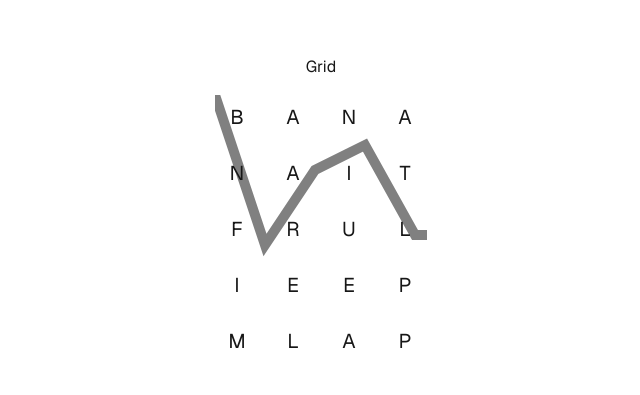
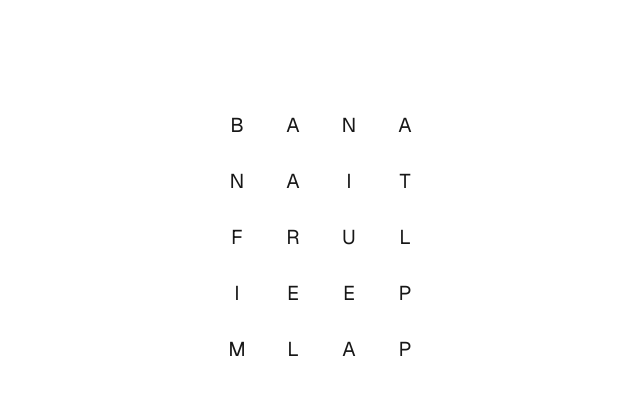
Before and after one commit to neststack/next-strands-game, a Next.js app: page / in a window 1280 px wide. Shown: the part 191-586 px from the top of the page, without its empty margins (319-959 px from the left). Built offline with nearby package versions, Linux system fonts and the light colour scheme.

Commit message:
feat(mvp): working demo

```diff
--- a/src/components/strandsGrid/DrawSvg.tsx
+++ b/src/components/strandsGrid/DrawSvg.tsx
@@ -4,14 +4,32 @@ interface DrawSvgProps {
   column: number;
   row: number;
   buttonSize: number;
-  temporaryPlot: StrandNodeType[];
+  currentPlot: StrandNodeType[];
+  type?: "current" | "correct" | "spangram";
 }
 
-const DrawSvg = ({ buttonSize, column, row }: DrawSvgProps) => {
+const DrawSvg = ({
+  buttonSize,
+  column,
+  currentPlot,
+  row,
+  type = "current"
+}: DrawSvgProps) => {
   //-----------------------------------
   // Computed
   const height = row * buttonSize + (row - 1) * 12;
   const width = column * buttonSize + (column - 1) * 12;
+  // Generate polyline points string from currentPlot
+  const polylinePoints = currentPlot
+    .map(
+      node =>
+        `${(node.column + 1) * buttonSize + (node.column - 2) * 12},${
+          (node.row + 1) * buttonSize + (node.row - 2) * 12
+        }`
+    )
+    .join(" ");
+  const color =
+    type === "correct" ? "skyblue" : type === "spangram" ? "orange" : "gray";
 
   return (
     <svg
@@ -20,14 +38,25 @@ const DrawSvg = ({ buttonSize, column, row }: DrawSvgProps) => {
       width={width}
       xmlns="http://www.w3.org/2000/svg"
     >
+      {currentPlot.length > 0 && (
         <polyline
-        points="0,0 50,150 100,75 150,50 200,140 250,140"
+          points={polylinePoints}
           style={{
             fill: "none",
-          stroke: "gray",
+            stroke: color,
             strokeWidth: "10"
           }}
         />
+      )}
+      {currentPlot.map((node, i) => (
+        <circle
+          key={i}
+          cx={(node.column + 1) * buttonSize + (node.column - 2) * 12}
+          cy={(node.row + 1) * buttonSize + (node.row - 2) * 12}
+          fill={color}
+          r={buttonSize / 2}
+        />
+      ))}
       Sorry, your browser does not support inline SVG.
     </svg>
   );
--- a/src/components/strandsGrid/StrandButton.tsx
+++ b/src/components/strandsGrid/StrandButton.tsx
@@ -9,7 +9,7 @@ interface StrandButtonProps {
 const StrandButton = ({ alphabet, buttonSize, onClick }: StrandButtonProps) => {
   return (
     <button
-      className={`w-[${buttonSize}px] h-[${buttonSize}px] rounded-full hover:shadow-lg shadow-black/50 uppercase text-xl transition-all duration-50 ease-in-out`}
+      className={`flex justify-center items-center w-[${buttonSize}px] h-[${buttonSize}px] rounded-full hover:shadow-lg shadow-black/50 uppercase text-xl transition-all duration-50 ease-in-out`}
       style={{
         height: `${buttonSize}px`,
         width: `${buttonSize}px`
--- a/src/components/strandsGrid/StrandsGrid.tsx
+++ b/src/components/strandsGrid/StrandsGrid.tsx
@@ -1,6 +1,6 @@
 "use client";
 
-import { useState } from "react";
+import { useEffect, useMemo } from "react";
 import useGrid from "@/store/features/grid";
 import { StrandNodeType } from "@/types";
 import DrawSvg from "./DrawSvg";
@@ -13,18 +13,26 @@ const Grid = () => {
   const {
     alphabets,
     column,
-    row
-    // correctWords,
-    // currentWord,
-    // displayMessage,
-    // isComplete,
-    // isMakingWord,
-    // updateCorrectWordsHandler,
-    // updateCurrentWordHandler,
-    // updateDisplayMessageHandler
+    correctWords,
+    currentWord,
+    displayMessage,
+    resetCurrentWordHandler,
+    row,
+    setIsCompleteHandler,
+    updateCorrectWordsHandler,
+    updateCurrentWordHandler,
+    updateDisplayMessageHandler
   } = useGrid();
-  const [localPlot, setLocalPlot] = useState<StrandNodeType[]>([]);
 
+  //-----------------------------------
+  // Computed
+  const correctPlotStrings = useMemo(
+    () => correctWords.map(el => el.plotString),
+    [correctWords]
+  );
+
+  //-----------------------------------
+  // Functions
   const buttonClickHandler = ({
     alphabet,
     column,
@@ -32,43 +40,128 @@ const Grid = () => {
     row
   }: StrandNodeType) => {
     // if the local plot is empty, add the current node to the plot
-    if (localPlot.length === 0) {
-      setLocalPlot([
-        {
+    if (currentWord.length === 0) {
+      updateCurrentWordHandler({
         alphabet,
         column,
         id,
         row
-        }
-      ]);
+      });
       return;
     }
 
     // get last node indexes
-    // const lastNode = localPlot[localPlot.length - 1];
-    // const lastNodeIndexes = {
-    //   column: lastNode.column,
-    //   row: lastNode.row
-    // };
+    const lastNode = currentWord[currentWord.length - 1];
+    const lastNodeIndexes = {
+      column: lastNode.column,
+      id: lastNode.id,
+      row: lastNode.row
+    };
 
     // if the last node is the same as the current node, end path and validate
+    if (
+      lastNodeIndexes.column === column &&
+      lastNodeIndexes.id === id &&
+      lastNodeIndexes.row === row
+    ) {
+      validateWordHandler();
+      return;
+    }
 
     // if the last node is not adjacent to the current node, clear path
+    if (
+      Math.abs(lastNodeIndexes.column - column) > 1 ||
+      Math.abs(lastNodeIndexes.row - row) > 1
+    ) {
+      updateDisplayMessageHandler({
+        message: " ",
+        type: "info"
+      });
+      resetCurrentWordHandler();
+      return;
+    }
 
-    setLocalPlot(prev => [
-      ...prev,
-      {
+    // Else
+    updateCurrentWordHandler({
       alphabet,
       column,
       id,
       row
+    });
+  };
+
+  const validateWordHandler = () => {
+    console.log("validateWordHandler", { correctPlotStrings, currentWord });
+    // if the current word is not in the correct words list, reset the current word
+    if (
+      !correctPlotStrings.includes(currentWord.map(node => node.id).join("_"))
+    ) {
+      updateDisplayMessageHandler({
+        message: "Incorrect",
+        type: "info"
+      });
+      resetCurrentWordHandler();
+      return;
     }
-    ]);
+
+    // if the current word is in the correct words list, make the current correct word active
+    if (
+      correctPlotStrings.includes(currentWord.map(node => node.id).join("_"))
+    ) {
+      const correctWord = correctWords.find(
+        correctWord =>
+          correctWord.plotString === currentWord.map(node => node.id).join("_")
+      );
+
+      console.log("Correct", { correctWord });
+
+      if (!correctWord) return;
+
+      updateCorrectWordsHandler(correctWord.word);
+      updateDisplayMessageHandler({
+        message: currentWord.map(node => node.alphabet).join(""),
+        type: correctWord.isSpangram ? "spangram" : "correct"
+      });
+      resetCurrentWordHandler();
+      return;
+    }
   };
+
+  useEffect(() => {
+    if (currentWord.length === 0) return;
+
+    const message = currentWord.map(node => node.alphabet).join("");
+
+    updateDisplayMessageHandler({
+      message: message,
+      type: "info"
+    });
+  }, [currentWord, updateDisplayMessageHandler]);
+
+  useEffect(() => {
+    if (correctWords.every(word => word.found)) {
+      updateDisplayMessageHandler({
+        message: "You Win!",
+        type: "correct"
+      });
+      setIsCompleteHandler();
+    }
+    // eslint-disable-next-line react-hooks/exhaustive-deps
+  }, [correctWords]);
 
   return (
     <div className="flex flex-col items-center justify-center gap-4">
-      <h1>Grid</h1>
+      <h1
+        className={`uppercase h-10 text-center text-xl ${
+          displayMessage.type === "correct"
+            ? "text-blue-500"
+            : displayMessage.type === "spangram"
+              ? "text-orange-500"
+              : "text-gray-500"
+        }`}
+      >
+        {displayMessage.message}
+      </h1>
       <div className="flex flex-col items-center justify-between gap-3 relative">
         {alphabets.map((row, i) => (
           <div
@@ -96,9 +189,21 @@ const Grid = () => {
         <DrawSvg
           buttonSize={BUTTON_SIZE}
           column={column}
+          currentPlot={currentWord}
           row={row}
-          temporaryPlot={localPlot}
         />
+        {correctWords
+          .filter(currentWord => currentWord.found)
+          .map((correctWord, i) => (
+            <DrawSvg
+              key={i}
+              buttonSize={BUTTON_SIZE}
+              column={column}
+              currentPlot={correctWord.plot}
+              row={row}
+              type={correctWord.isSpangram ? "spangram" : "correct"}
+            />
+          ))}
       </div>
     </div>
   );
--- a/src/store/features/grid/grid-slice.ts
+++ b/src/store/features/grid/grid-slice.ts
@@ -7,6 +7,7 @@ interface GridState {
     found: boolean;
     isSpangram: boolean;
     word: string;
+    plotString: string;
     plot: StrandNodeType[];
   }[];
   row: number;
@@ -71,6 +72,7 @@ const initialState: GridState = {
           row: 0
         }
       ],
+      plotString: "0-0_0-1_1-0_1-1_0-2_0-3",
       word: "banana"
     },
     {
@@ -108,6 +110,7 @@ const initialState: GridState = {
           row: 3
         }
       ],
+      plotString: "4-2_4-3_3-3_2-3_3-2",
       word: "apple"
     },
     {
@@ -139,6 +142,7 @@ const initialState: GridState = {
           row: 3
         }
       ],
+      plotString: "4-1_3-0_4-0_3-1",
       word: "lime"
     },
     {
@@ -176,6 +180,7 @@ const initialState: GridState = {
           row: 1
         }
       ],
+      plotString: "2-0_2-1_2-2_1-2_1-3",
       word: "fruit"
     }
   ],
@@ -198,6 +203,11 @@ const gridSlice = createSlice({
       state.currentWord = [];
     },
 
+    // setIsComplete
+    setIsComplete(state) {
+      state.isComplete = true;
+    },
+
     // updateCorrectWords
     updateCorrectWords(state, action: PayloadAction<string>) {
       const word = action.payload;
@@ -212,6 +222,8 @@ const gridSlice = createSlice({
 
     // updateCurrentWord
     updateCurrentWord(state, action: PayloadAction<StrandNodeType>) {
+      if (state.isComplete) return;
+
       state.currentWord.push(action.payload);
     },
 
@@ -230,6 +242,7 @@ const gridSlice = createSlice({
 
 export const {
   resetCurrentWord,
+  setIsComplete,
   updateCorrectWords,
   updateCurrentWord,
   updateDisplayMessage
--- a/src/store/features/grid/index.ts
+++ b/src/store/features/grid/index.ts
@@ -1,3 +1,3 @@
-import useGrid from "./grid";
+import useGrid from "./useGrid";
 
 export default useGrid;
--- a/src/store/features/grid/grid.ts
+++ b/src/store/features/grid/useGrid.ts
@@ -1,4 +1,7 @@
+import { useCallback } from "react";
 import {
+  resetCurrentWord,
+  setIsComplete,
   updateCorrectWords,
   updateCurrentWord,
   updateDisplayMessage
@@ -19,22 +22,27 @@ const useGrid = () => {
 
   //-----------------------------------
   // Functions
-  const updateCurrentWordHandler = (letter: StrandNodeType) => {
-    dispatch(updateCurrentWord(letter));
+  const updateCurrentWordHandler = (strandNode: StrandNodeType) => {
+    dispatch(updateCurrentWord(strandNode));
+  };
+
+  const resetCurrentWordHandler = () => {
+    dispatch(resetCurrentWord());
   };
 
   const updateCorrectWordsHandler = (word: string) => {
     dispatch(updateCorrectWords(word));
   };
 
-  const updateDisplayMessageHandler = ({
-    message,
-    type
-  }: {
-    message: string;
-    type: MessageType;
-  }) => {
-    dispatch(updateDisplayMessage({ message, type }));
+  const updateDisplayMessageHandler = useCallback(
+    ({ message, type }: { message: string; type: MessageType }) => {
+      dispatch(updateDisplayMessage({ message, type }));
+    },
+    [dispatch]
+  );
+
+  const setIsCompleteHandler = () => {
+    dispatch(setIsComplete());
   };
 
   return {
@@ -45,7 +53,9 @@ const useGrid = () => {
     displayMessage,
     isComplete,
     isMakingWord,
+    resetCurrentWordHandler,
     row,
+    setIsCompleteHandler,
     updateCorrectWordsHandler,
     updateCurrentWordHandler,
     updateDisplayMessageHandler
```
Lines whose indentation alone changed are shown as unchanged.
